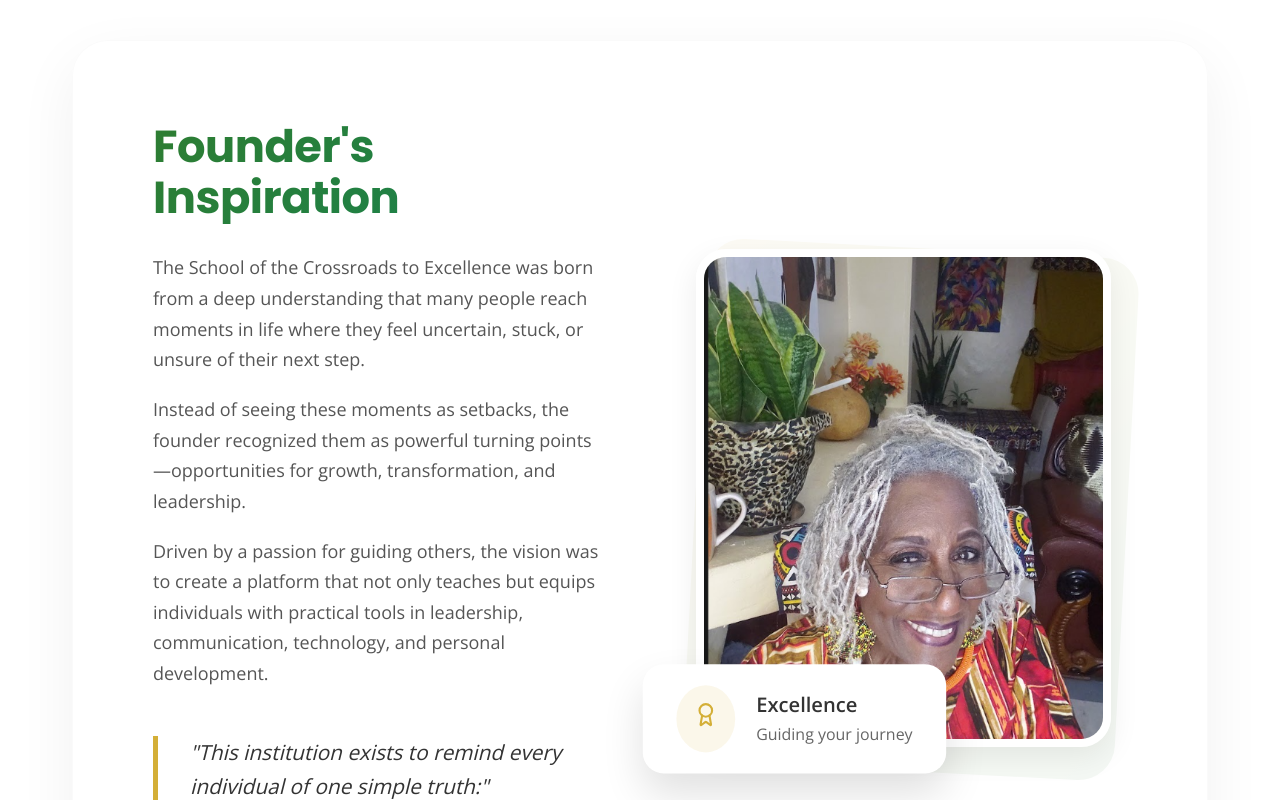
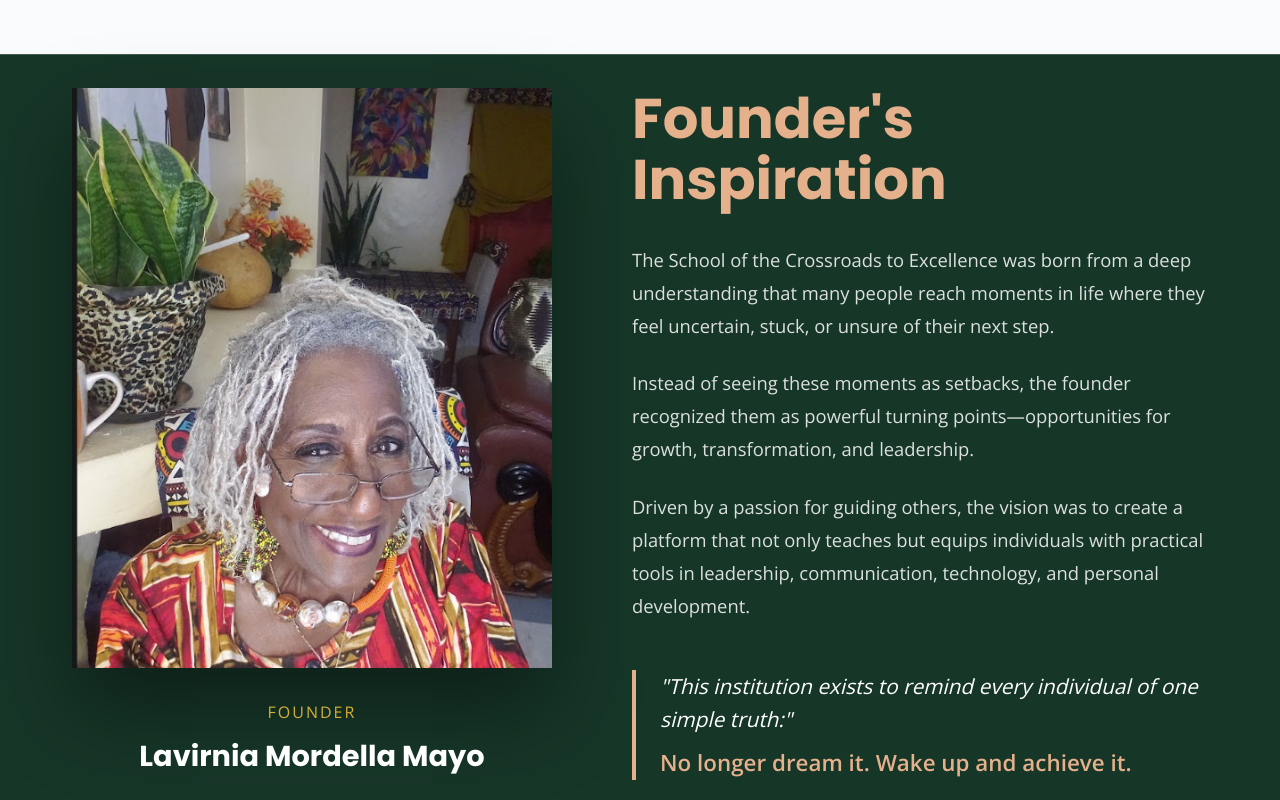
Before and after one commit to nimo731/School-of-cross-road-to-excellence, a React (Vite) app: page /about in a window 1280 px wide. Shown: the part 2580-3380 px from the top of the page. Built offline with nearby package versions, Linux system fonts and the light colour scheme.

Commit message:
Update founder inspiration layout to offset background template with new names and titles

```diff
--- a/src/pages/About.css
+++ b/src/pages/About.css
@@ -142,6 +142,7 @@
     margin-bottom: 1.8rem;
     background: linear-gradient(135deg, var(--color-green) 0%, #178351 100%);
     -webkit-background-clip: text;
+    background-clip: text;
     -webkit-text-fill-color: transparent;
 }
 
@@ -303,100 +304,112 @@
     line-height: 1.5;
 }
 
-/* Founder Inspiration */
-.founder-inspiration {
-    background: #fff;
+/* Founder Inspiration Template */
+.founder-template-section {
+    position: relative;
+    padding: 10rem 0;
+    /* Ensures there is space for the image to overflow the green band */
+    background-color: var(--color-background, #fafbfc);
+    overflow: hidden;
 }
 
-.founder-card {
-    background: rgba(255, 255, 255, 0.95);
-    border-radius: 36px;
-    box-shadow: 0 20px 60px rgba(0, 0, 0, 0.06);
-    padding: 5rem;
-    border: 1px solid rgba(0, 0, 0, 0.02);
+.founder-green-band {
+    position: absolute;
+    top: 50%;
+    left: 0;
+    right: 0;
+    transform: translateY(-50%);
+    height: 75%;
+    background-color: #163628;
+    /* Deep satisfying green to match template */
+    z-index: 1;
 }
 
-.founder-quote {
+.founder-template-layout {
+    position: relative;
+    z-index: 2;
+    /* Put above the green band */
+    display: grid;
+    grid-template-columns: 1fr 1.2fr;
+    gap: 5rem;
+    align-items: center;
+}
+
+.founder-image-side {
+    position: relative;
+    z-index: 5;
+}
+
+.founder-overlap-wrapper {
+    background: transparent;
+}
+
+.founder-overlap-image {
+    width: 100%;
+    height: auto;
+    object-fit: cover;
+    box-shadow: 0 40px 80px rgba(0, 0, 0, 0.4);
+    /* No border or simple thin border */
+}
+
+.founder-caption {
+    margin-top: 1.5rem;
+}
+
+.caption-role {
+    font-size: 1rem;
+    text-transform: uppercase;
+    letter-spacing: 2px;
+    color: var(--color-gold);
+    display: block;
+    margin-bottom: 0.5rem;
+}
+
+.caption-name {
+    font-size: 1.8rem;
+    font-weight: 700;
+    color: var(--color-white);
+    margin: 0;
+}
+
+/* Right Side Text Block */
+.founder-content-side {
+    position: relative;
+    z-index: 5;
+}
+
+.template-heading {
+    font-size: 3.5rem;
+    font-weight: 700;
+    color: #e5b08c;
+    /* Beige/Gold-ish hue as seen in the template title */
+    margin-bottom: 2rem;
+    line-height: 1.1;
+}
+
+.template-text {
+    font-size: 1.15rem;
+    line-height: 1.8;
+    color: rgba(255, 255, 255, 0.85);
+    /* Slightly muted white for readability */
+    margin-bottom: 1.5rem;
+}
+
+.template-quote {
     font-size: 1.3rem;
-    color: var(--color-text);
+    color: var(--color-white);
     margin-top: 3rem;
     font-style: italic;
-    border-left: 5px solid var(--color-gold);
-    padding-left: 2rem;
-    line-height: 1.6;
+    border-left: 4px solid #e5b08c;
+    padding-left: 1.5rem;
 }
 
-.founder-quote strong {
+.template-quote strong {
     display: block;
     margin-top: 0.5rem;
-    color: var(--color-green);
+    color: #e5b08c;
     font-size: 1.4rem;
     font-style: normal;
-}
-
-.founder-image-wrapper {
-    position: relative;
-    padding: 1rem;
-}
-
-.founder-badge {
-    position: absolute;
-    bottom: 40px;
-    left: -30px;
-    background: var(--color-white);
-    padding: 1.25rem 2rem;
-    border-radius: 20px;
-    box-shadow: 0 20px 40px rgba(0, 0, 0, 0.12);
-    display: flex;
-    align-items: center;
-    gap: 1.25rem;
-    z-index: 10;
-    animation: float 6s infinite ease-in-out alternate;
-}
-
-.badge-icon {
-    background: rgba(212, 175, 55, 0.1);
-    color: var(--color-gold);
-    padding: 1rem;
-    border-radius: 50%;
-}
-
-.badge-text strong {
-    display: block;
-    color: var(--color-text);
-    font-size: 1.2rem;
-    font-weight: 700;
-}
-
-.badge-text span {
-    color: #666;
-    font-size: 0.95rem;
-}
-
-.founder-frame {
-    position: absolute;
-    top: 15px;
-    right: 0;
-    bottom: 0;
-    left: 15px;
-    background: linear-gradient(135deg, var(--color-gold), var(--color-green));
-    border-radius: 36px;
-    z-index: -1;
-    transform: rotate(3deg);
-    transition: transform 0.5s cubic-bezier(0.16, 1, 0.3, 1);
-}
-
-.founder-image-wrapper:hover .founder-frame {
-    transform: rotate(0deg) scale(1.02) translate(-5px, -5px);
-}
-
-.founder-image {
-    width: 100%;
-    border-radius: 30px;
-    position: relative;
-    z-index: 2;
-    border: 8px solid var(--color-white);
-    box-shadow: 0 10px 30px rgba(0, 0, 0, 0.08);
 }
 
 /* Responsive */
@@ -410,8 +423,18 @@
         padding: 3rem 2rem;
     }
 
-    .founder-card {
-        padding: 3rem 2rem;
+    .founder-template-layout {
+        grid-template-columns: 1fr;
+        gap: 3rem;
+    }
+
+    .founder-green-band {
+        height: 100%;
+        /* In mobile, expand the block fully to cover stacking items */
+    }
+
+    .template-heading {
+        font-size: 2.5rem;
     }
 }
 
--- a/src/pages/About.jsx
+++ b/src/pages/About.jsx
@@ -118,48 +118,42 @@ const About = () => {
                 </div>
             </section>
 
-            {/* Founder's Inspiration */}
-            <section className="relative-section founder-inspiration">
+            {/* Founder's Inspiration - Match Template */}
+            <section className="relative-section founder-template-section">
+                {/* The full width colored band */}
+                <div className="founder-green-band"></div>
+
                 <div className="container">
-                    <motion.div
-                        className="founder-card"
-                        initial="hidden" whileInView="visible" viewport={{ once: true, amount: 0.2 }} variants={staggerContainer}
-                    >
-                        <div className="split-layout align-center">
-                            <motion.div className="founder-text" variants={fadeUp}>
-                                <h2 className="heading-gradient">Founder's Inspiration</h2>
-                                <p className="body-text">
+                    <div className="founder-template-layout">
+                        {/* Left Side: Overlapping Image */}
+                        <motion.div className="founder-image-side" initial={{ opacity: 0, y: 50 }} whileInView={{ opacity: 1, y: 0 }} viewport={{ once: true }}>
+                            <div className="founder-overlap-wrapper">
+                                <img src="/images/founder.png" alt="Lavirnia Mordella Mayo - Founder" className="founder-overlap-image" />
+                                <div className="founder-caption text-center">
+                                    <span className="caption-role">Founder</span>
+                                    <h4 className="caption-name">Lavirnia Mordella Mayo</h4>
+                                </div>
+                            </div>
+                        </motion.div>
+
+                        {/* Right Side: Text Content */}
+                        <motion.div className="founder-content-side" initial={{ opacity: 0, x: 50 }} whileInView={{ opacity: 1, x: 0 }} viewport={{ once: true }}>
+                            <h2 className="template-heading">Founder's Inspiration</h2>
+                            <p className="template-text">
                                 The School of the Crossroads to Excellence was born from a deep understanding that many people reach moments in life where they feel uncertain, stuck, or unsure of their next step.
                             </p>
-                                <p className="body-text">
+                            <p className="template-text">
                                 Instead of seeing these moments as setbacks, the founder recognized them as powerful turning points—opportunities for growth, transformation, and leadership.
                             </p>
-                                <p className="body-text">
+                            <p className="template-text">
                                 Driven by a passion for guiding others, the vision was to create a platform that not only teaches but equips individuals with practical tools in leadership, communication, technology, and personal development.
                             </p>
-                                <div className="founder-quote">
+                            <div className="template-quote">
                                 "This institution exists to remind every individual of one simple truth:"<br />
                                 <strong>No longer dream it. Wake up and achieve it.</strong>
                             </div>
                         </motion.div>
-
-                            <motion.div className="founder-image-wrapper" variants={fadeUp}>
-                                <div className="founder-frame"></div>
-                                <img src="/images/founder.png" alt="Founder of School of the Crossroads" className="founder-image" />
-
-                                {/* Floating Premium Badge */}
-                                <div className="founder-badge">
-                                    <div className="badge-icon">
-                                        <Award size={24} />
                     </div>
-                                    <div className="badge-text">
-                                        <strong>Excellence</strong>
-                                        <span>Guiding your journey</span>
-                                    </div>
-                                </div>
-                            </motion.div>
-                        </div>
-                    </motion.div>
                 </div>
             </section>
         </div>
```
Lines whose indentation alone changed are shown as unchanged.
